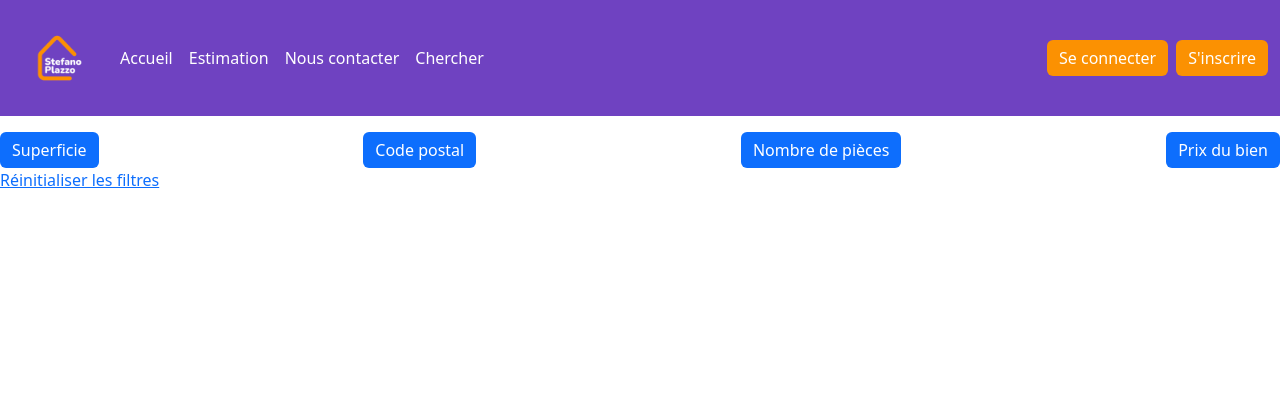
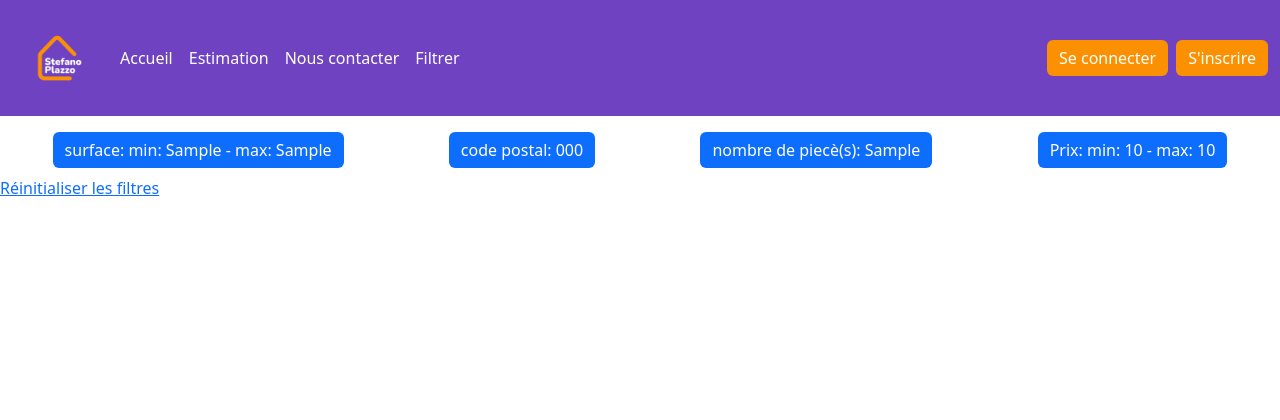
Before and after one commit to LawSLS/Stefano_Plazzo, a Symfony app: template templates/home/filter.html.twig in a window 1280 px wide. Shown: the top 420 px of the page. Run offline with Twig, Linux system fonts and the light colour scheme; the template is opened without the code that fills it: most values are stand-ins (such as "Sample title", 1, 10 or a date in 2020); form fields are guessed from the names that the template uses; style sheets or scripts are compiled from the project's sources; some libraries are stand-ins or nearby versions.

Commit message:
Home et Filtre new routes added to pdp and reset filter ok

```diff
--- a/assets/styles/app.css
+++ b/assets/styles/app.css
@@ -102,8 +102,9 @@ h1 {
   max-width: 100%;
   height: auto;
 }
-
-
 .table {
     width: 25%;
 }
+.hrHome{
+  text-align: center;
+}
--- a/src/Entity/User.php
+++ b/src/Entity/User.php
@@ -21,10 +21,10 @@ class User implements UserInterface, PasswordAuthenticatedUserInterface
     #[ORM\Column(length: 180)]
     private ?string $email = null;
 
-    #[ORM\Column(length: 255)]
+    #[ORM\Column(length: 255, nullable: true)]
     private ?string $firstName = null;
 
-    #[ORM\Column(length: 255)]
+    #[ORM\Column(length: 255, nullable: true)]
     private ?string $lastName = null;
 
     #[ORM\Column]
--- a/templates/home/filter.html.twig
+++ b/templates/home/filter.html.twig
@@ -1,53 +1,80 @@
 {% extends 'base.html.twig' %}
-
 {% block title %}{% endblock %}
-
 {% block body %}
-
-	<div class="filterButtons d-flex mt-3 justify-content-between">
+	<div class="filterButtons d-flex mt-3 justify-content-around">
 		<button type="button" class="btn btn-primary w-15" data-bs-toggle="modal" data-bs-target="#filterModal">
+			{% if min_area or max_area %}
+				surface: min:
+				{{ min_area }}
+				- max:
+				{{ max_area }}
+			{% else %}
 				Superficie
+			{% endif %}
 		</button>
 		<button type="button" class="btn btn-primary w-15" data-bs-toggle="modal" data-bs-target="#zipModal">
-			Code postal
+			{% if zip %}
+				code postal:
+				{{ zip }}
+			{% else %}
+				code postal
+			{% endif %}
 		</button>
 		<button type="button" class="btn btn-primary w-15" data-bs-toggle="modal" data-bs-target="#roomModal">
-			Nombre de pièces
+			{% if nb_pieces %}
+				nombre de piecè(s):
+				{{ nb_pieces }}
+			{% else %}
+				nombre de pièces
+			{% endif %}
 		</button>
 		<button type="button" class="btn btn-primary w-15" data-bs-toggle="modal" data-bs-target="#priceModal">
+			{% if min_price or max_price %}
+				Prix: min:
+				{{ min_price }}
+				- max:
+				{{ max_price }}
+			{% else %}
 				Prix du bien
+			{% endif %}
 		</button>
 	</div>
-
 	<div class="modal fade" id="filterModal" tabindex="-1" aria-labelledby="filterModalLabel" aria-hidden="true">
 		<div class="modal-dialog">
 			<div class="modal-content">
 				<div class="modal-header">
-					<h5 class="modal-title" id="filterModalLabel">Surface à filtrer</h5>
+					<h5 class="modal-title" id="filterModalLabel">
+						Surface à filtrer
+					</h5>
 					<button type="button" class="btn-close" data-bs-dismiss="modal" aria-label="Close"></button>
 				</div>
 				<div class="modal-body">
 					{{ form_start(filterAreaForm) }}
 					{{ form_row(filterAreaForm.min_area) }}
 					{{ form_row(filterAreaForm.max_area) }}
-					<button type="submit" class="btn btn-primary">Filter</button>
+					<button type="submit" class="btn btn-primary">
+						Filter
+					</button>
 					{{ form_end(filterAreaForm) }}
 				</div>
 			</div>
 		</div>
 	</div>
-
 	<div class="modal fade" id="zipModal" tabindex="-1" aria-labelledby="filterModalLabel" aria-hidden="true">
 		<div class="modal-dialog">
 			<div class="modal-content">
 				<div class="modal-header">
-					<h5 class="modal-title" id="filterModalLabel">Code postal</h5>
+					<h5 class="modal-title" id="filterModalLabel">
+						Code postal
+					</h5>
 					<button type="button" class="btn-close" data-bs-dismiss="modal" aria-label="Close"></button>
 				</div>
 				<div class="modal-body">
 					{{ form_start(filterZipForm) }}
 					{{ form_row(filterZipForm.code_postal) }}
-					<button type="submit" class="btn btn-primary">Filter</button>
+					<button type="submit" class="btn btn-primary">
+						Filter
+					</button>
 					{{ form_end(filterZipForm) }}
 				</div>
 			</div>
@@ -57,13 +84,17 @@
 		<div class="modal-dialog">
 			<div class="modal-content">
 				<div class="modal-header">
-					<h5 class="modal-title" id="filterModalLabel">Nombre de pièces</h5>
+					<h5 class="modal-title" id="filterModalLabel">
+						Nombre de pièces
+					</h5>
 					<button type="button" class="btn-close" data-bs-dismiss="modal" aria-label="Close"></button>
 				</div>
 				<div class="modal-body">
 					{{ form_start(filterRoomForm) }}
 					{{ form_row(filterRoomForm.nb_pieces) }}
-					<button type="submit" class="btn btn-primary">Filter</button>
+					<button type="submit" class="btn btn-primary">
+						Filter
+					</button>
 					{{ form_end(filterRoomForm) }}
 				</div>
 			</div>
@@ -73,22 +104,28 @@
 		<div class="modal-dialog">
 			<div class="modal-content">
 				<div class="modal-header">
-					<h5 class="modal-title" id="filterModalLabel">Prix du bien</h5>
+					<h5 class="modal-title" id="filterModalLabel">
+						Prix du bien
+					</h5>
 					<button type="button" class="btn-close" data-bs-dismiss="modal" aria-label="Close"></button>
 				</div>
 				<div class="modal-body">
 					{{ form_start(filterPriceForm) }}
 					{{ form_row(filterPriceForm.min_price) }}
 					{{ form_row(filterPriceForm.max_price) }}
-					<button type="submit" class="btn btn-primary">Filter</button>
+					<button type="submit" class="btn btn-primary">
+						Filter
+					</button>
 					{{ form_end(filterPriceForm) }}
 				</div>
 			</div>
 		</div>
 	</div>
-	<a href="{{ path('app_home') }}">Réinitialiser les filtres</a>
-
-
+	<div class="resetFilter mt-2">
+		<a href="{{ path('app_home_filter') }}">
+			Réinitialiser les filtres
+		</a>
+	</div>
 	<div class="container mt-5 mb-3">
 		<div class="row d-flex no-gutters">
 			{% for property in pagination.items %}
@@ -96,13 +133,27 @@
 					<div class="card shadow cardHome">
 						<img src={{ image }} class="card-img-top" alt="un appartement">
 						<div class="card-body">
-                        <h5 class="card-title">Card title</h5>
+							<h5 class="card-title">
+								Card title
+							</h5>
 							<div>
-                            <p class="card-text">Prix : {{ property.valeurFonciere }}</p>
-                            <p class="card-text">Localisation : {{ property.codePostal }}</p>
-                            <p class="card-text">Surface : {{ property.surfaceReelleBati }} m²</p>
+								<p class="card-text">
+									Prix :
+									{{ property.valeurFonciere }}
+								</p>
+								<p class="card-text">
+									Localisation :
+									{{ property.codePostal }}
+								</p>
+								<p class="card-text">
+									Surface :
+									{{ property.surfaceReelleBati }}
+									m²
+								</p>
 							</div>
-                        <a href={{ path('app_pdp', { 'id': property.id }) }} class="btn btn-primary">Plus de détails</a>
+							<a href={{ path('app_pdp', { 'id': property.id } ) }} class="btn btn-primary">
+								Plus de détails
+							</a>
 						</div>
 					</div>
 				</div>
@@ -112,5 +163,4 @@
 	<div class="navigation">
 		{{ knp_pagination_render(pagination) }}
 	</div>
-
 {% endblock %}
--- a/templates/home/index.html.twig
+++ b/templates/home/index.html.twig
@@ -2,8 +2,12 @@
 
 {% block body %}
 <div class="intro text-center">
-<h2>Trouvez votre appartement ou faites le estimer </h2>
+<h2>Trouvez votre appartement ou faites-le estimer</h2>
 </div>
+<div class="d-flex justify-content-center">
+<hr class="w-50">
+</div>
+
 <div class="container mt-5 mb-3">
     <div class="row d-flex no-gutters">
         {% for property in pagination.items %}
--- a/templates/partials/header.html.twig
+++ b/templates/partials/header.html.twig
@@ -19,7 +19,7 @@
 						<a class="nav-link text-white" href="#">Nous contacter</a>
 					</li>
 					<li class="nav-item">
-						<a class="nav-link text-white" href={{ path('app_home_filter') }}>Chercher</a>
+						<a class="nav-link text-white" href={{ path('app_home_filter') }}>Filtrer</a>
 					</li>
 				</ul>
 				<div class="d-flex">
```
Also changed, not shown: src/Controller/ConnexionController.php (+9 -0 lines), src/Controller/HomeController.php (+16 -10 lines), src/DataFixtures/AppFixtures.php (+8 -0 lines), 1 other file. Lines whose indentation alone changed are shown as unchanged.
